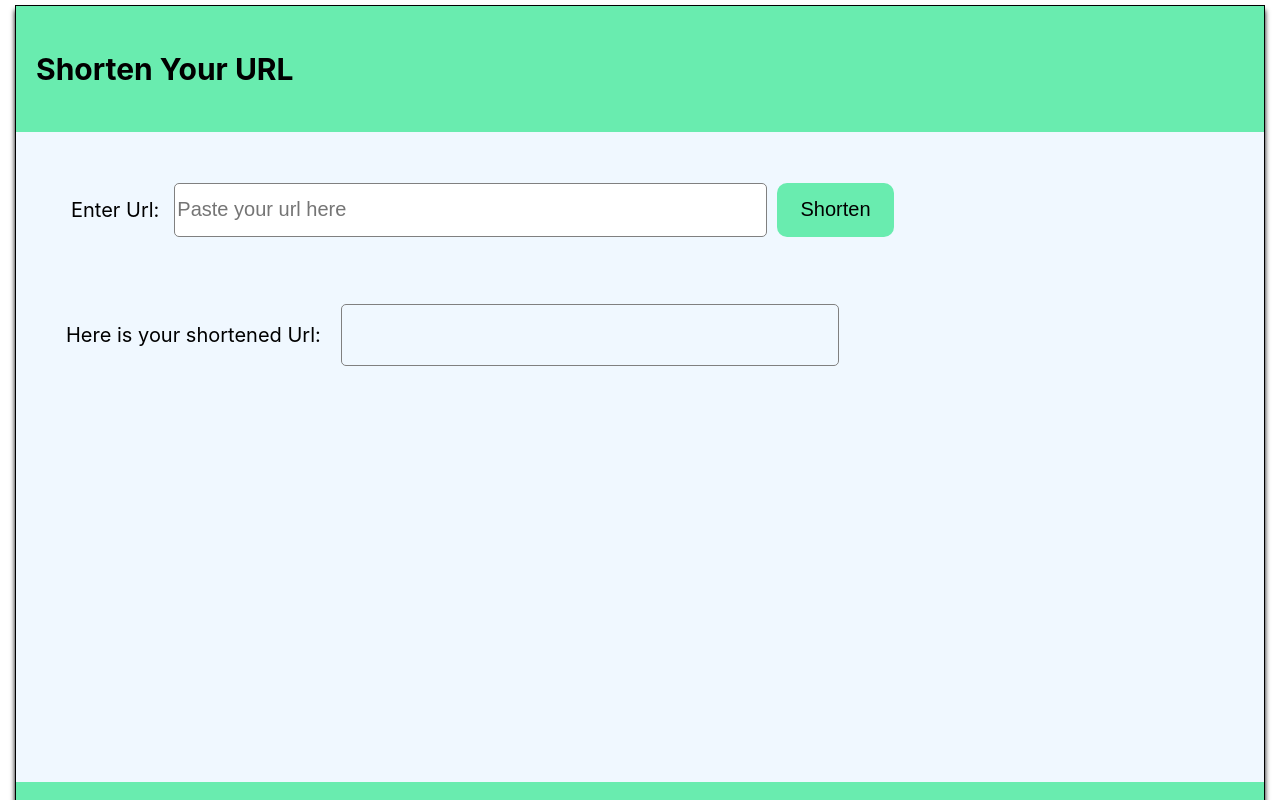
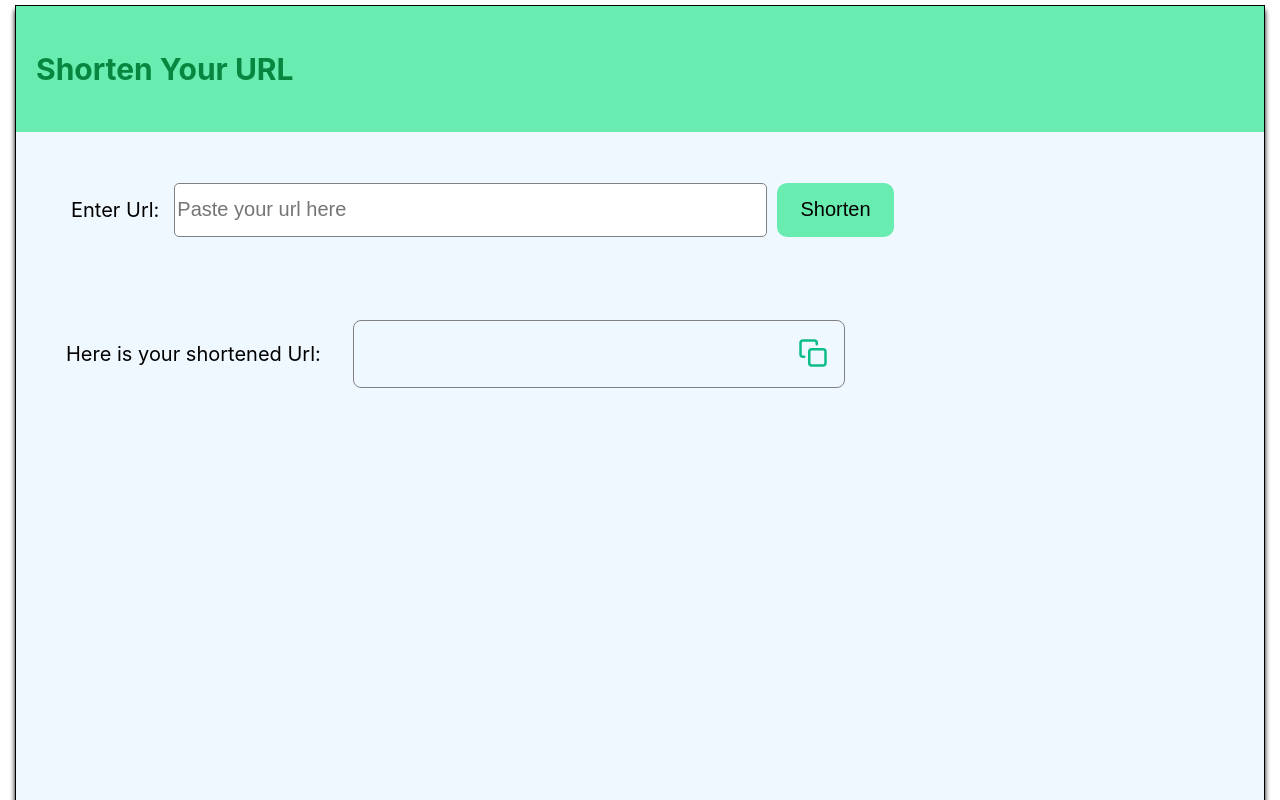
Before and after one commit to tenongene/url-shorty, a React (Create React App) app: page / in a window 1280 px wide. Shown: the top 800 px of the page. Built offline with nearby package versions, Linux system fonts and the light colour scheme.

Commit message:
Clipboard functionality

```diff
--- a/package.json
+++ b/package.json
@@ -6,6 +6,7 @@
     "@testing-library/jest-dom": "^5.16.2",
     "@testing-library/react": "^12.1.4",
     "@testing-library/user-event": "^13.5.0",
+    "clipboard": "^2.0.10",
     "react": "^17.0.2",
     "react-dom": "^17.0.2",
     "react-scripts": "5.0.0",
@@ -34,5 +35,8 @@
       "last 1 firefox version",
       "last 1 safari version"
     ]
+  },
+  "devDependencies": {
+    "react-icons": "^4.3.1"
   }
 }
--- a/src/App.js
+++ b/src/App.js
@@ -5,11 +5,12 @@ import Form from './Form';
 import Footer from './Footer';
 import Output from './Output';
 import { useState } from 'react';
+
 //BitLy Access token: da239b687ac1cba62bc92b9a01ca02582d7c6d0c
-
 
 function App() {
 	const [url, setUrl] = useState('');
+	const [newUrl, setNewUrl] = useState('');
 
 	const getLink = async function (link) {
 		const response = await fetch('https://api-ssl.bitly.com/v4/shorten', {
@@ -21,13 +22,13 @@ function App() {
 			body: JSON.stringify({ long_url: `${link}`, domain: 'bit.ly' }),
 		});
 		const data = await response.json();
+        setNewUrl(data.link);
 		console.log(data.link);
 	};
 
 	const handleSubmit = function (e) {
 		e.preventDefault();
 		getLink(url);
-		setUrl('');
 	};
 
 	return (
@@ -35,8 +36,9 @@ function App() {
 			<>
 				<Header />
 				<Form handleSubmit={handleSubmit} url={url} setUrl={setUrl} />
-				<Output />
+				<Output newUrl={newUrl} setNewUrl={setNewUrl} />
 				<Footer />
+
 			</>
 		</div>
 	);
--- a/src/Form.css
+++ b/src/Form.css
@@ -4,10 +4,12 @@
 	margin-left: 35px;
 	font-size: 20px;
 	margin-bottom: 50px;
+	outline: none;
 }
 
-.input input[type="text"] {
-    outline: none
+input[value] {
+	font-size: 10px;
+	outline: none;
 }
 
 .label {
@@ -32,7 +34,7 @@
 	cursor: pointer;
 	border-radius: 10px;
 	border: none;
-	background-color: rgb(105, 236, 175)
+	background-color: rgb(105, 236, 175);
 }
 
 .btn:hover {
--- /dev/null
+++ b/src/Header.css
@@ -0,0 +1,8 @@
+.header {
+	background-color: rgb(105, 236, 175);
+	margin-bottom: 50px;
+	font-size: 20px;
+	padding: 20px;
+    color: rgb(7, 134, 64);
+
+}
--- a/src/Header.jsx
+++ b/src/Header.jsx
@@ -1,17 +1,9 @@
 import React from 'react';
+import './Header.css';
 
 const Header = () => {
-	const headerStyle = {
-		backgroundColor: 'rgb(105, 236, 175)',
-		marginBottom: '50px',
-		fontSize: '20px',
-		padding: ' 20px',
-
-
-	};
-
 	return (
-		<div className="header" style={headerStyle}>
+		<div className="header">
 			<h2>Shorten Your URL</h2>
 		</div>
 	);
--- a/src/Output.css
+++ b/src/Output.css
@@ -1,20 +1,48 @@
 .output {
 	display: flex;
-    margin-bottom: 400px;
+	margin-bottom: 400px;
 }
 
 p {
 	align-self: center;
 	font-size: 20px;
 	margin-left: 50px;
+}
+.newUrl {
+	display: flex;
+	position: relative;
+	width: 38%;
+	height: 50px;
+	border-radius: 0.5rem;
+	border: 1px solid grey;
+	margin-left: 2rem;
+	padding: 0.5rem;
+	font-size: 2rem;
+	align-self: center;
+	font-style: italic;
+	color: rgb(13, 189, 136);
+}
+.copy {
+	align-self: center;
+	font-size: 30px;
+	position: absolute;
+	top: 25%;
+	right: 2%;
+	border: none;
+	background-color: inherit;
+	color: inherit;
+	cursor: pointer;
+}
+
+.copy:hover {
+	transform: translateY(3%);
+}
+
+.message {
+    display: inline-block;
+    font-size: 0.8rem;
+    margin-left: -2rem;
+    transform: translateY(120%);
+    color: rgb(13, 189, 136);
 
 }
-.newUrl {
-	display: block;
-	width: 39%;
-	height: 50px;
-	border-radius: 5px;
-	border: 1px solid grey;
-    margin-left:20px;
-    padding: 5px;
-}
--- a/src/Output.jsx
+++ b/src/Output.jsx
@@ -1,11 +1,26 @@
-import React from 'react';
+import React, { useState } from 'react';
 import './Output.css';
+import { FiCopy } from 'react-icons/fi';
+import Clipboard from 'clipboard';
 
-const Output = () => {
+const Output = ({ newUrl }) => {
+
+    const [clipMessage, setClipMessage] = useState('')
+	const clippy = new Clipboard('.copy');
+	clippy.on('success', () => {
+        setClipMessage('Copied to clipboard')
+	});
+
 	return (
 		<div className="output">
 			<p>Here is your shortened Url:</p>
-			<blockquote className="newUrl"></blockquote>
+			<blockquote className="newUrl">
+				{newUrl}
+				<button className="copy" data-clipboard-target=".newUrl">
+					<FiCopy />
+				</button>
+			</blockquote>
+			<p className='message'>{clipMessage}</p>
 		</div>
 	);
 };
```
Also changed, not shown: src/Form.jsx (+3 -7 lines), 1 other file (tests, documents, lock files or other folders).
